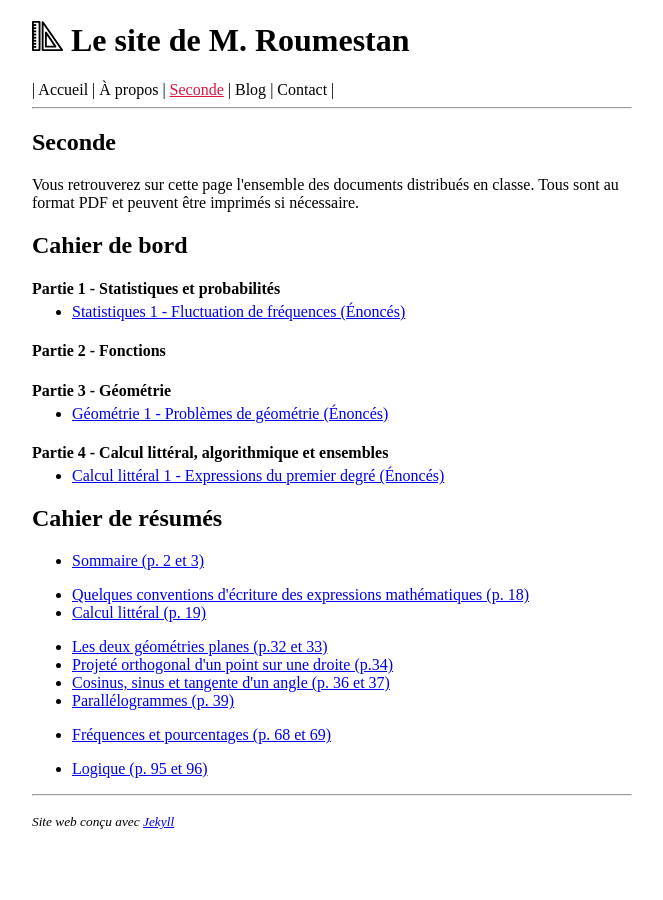
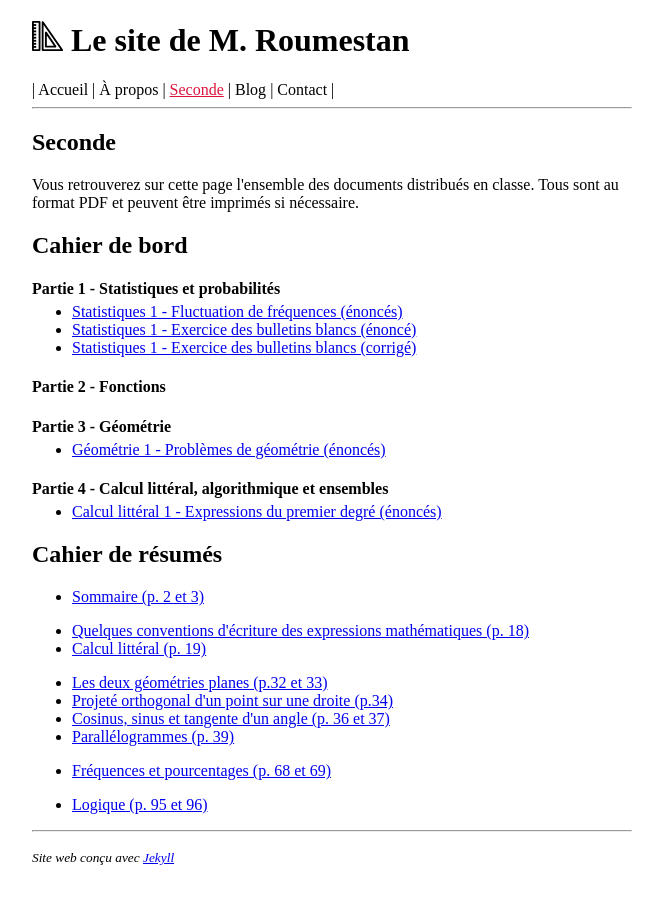
Before and after one commit to roumesta/roumestan.github.io, a Jekyll site: the page built from seconde.html, in a window 1280 px wide. Shown: the whole page, without its empty margins (308-971 px from the left). Built offline with Jekyll 4.4.1, drawn with Linux system fonts in a browser that asks for light colours.

Commit message:
Ajout bulletins blancs

```diff
--- a/seconde.html
+++ b/seconde.html
@@ -10,7 +10,11 @@ title: Seconde
 <h4>Partie 1 - Statistiques et probabilités</h4>
 <ul>
 <li><a href="{{ site.url }}/documents/S1_enonces.pdf" target="_blank">
-    Statistiques 1 - Fluctuation de fréquences (Énoncés)</a></li>
+    Statistiques 1 - Fluctuation de fréquences (énoncés)</a></li>
+<li><a href="{{ site.url }}/documents/S1_bulletins_blancs_enonce.pdf" target="_blank">
+    Statistiques 1 - Exercice des bulletins blancs (énoncé)</a></li>
+<li><a href="{{ site.url }}/documents/S1_bulletins_blancs_corrige.pdf" target="_blank">
+    Statistiques 1 - Exercice des bulletins blancs (corrigé)</a></li>
 </ul>
 
 <h4>Partie 2 - Fonctions</h4>
@@ -18,12 +22,12 @@ title: Seconde
 <h4>Partie 3 - Géométrie</h4>
 
 <ul>
-<li><a href="{{ site.url }}/documents/G1_enonces.pdf" target="_blank">Géométrie 1 - Problèmes de géométrie (Énoncés)</a></li>
+<li><a href="{{ site.url }}/documents/G1_enonces.pdf" target="_blank">Géométrie 1 - Problèmes de géométrie (énoncés)</a></li>
 </ul>
 
 <h4>Partie 4 - Calcul littéral, algorithmique et ensembles</h4>
 <ul>
-<li><a href="{{ site.url }}/documents/CL1_enonces.pdf" target="_blank">Calcul littéral 1 - Expressions du premier degré (Énoncés)</a></li>
+<li><a href="{{ site.url }}/documents/CL1_enonces.pdf" target="_blank">Calcul littéral 1 - Expressions du premier degré (énoncés)</a></li>
 </ul>
 
 <h2>Cahier de résumés</h2>
```
Also changed, not shown: 2 other files.
